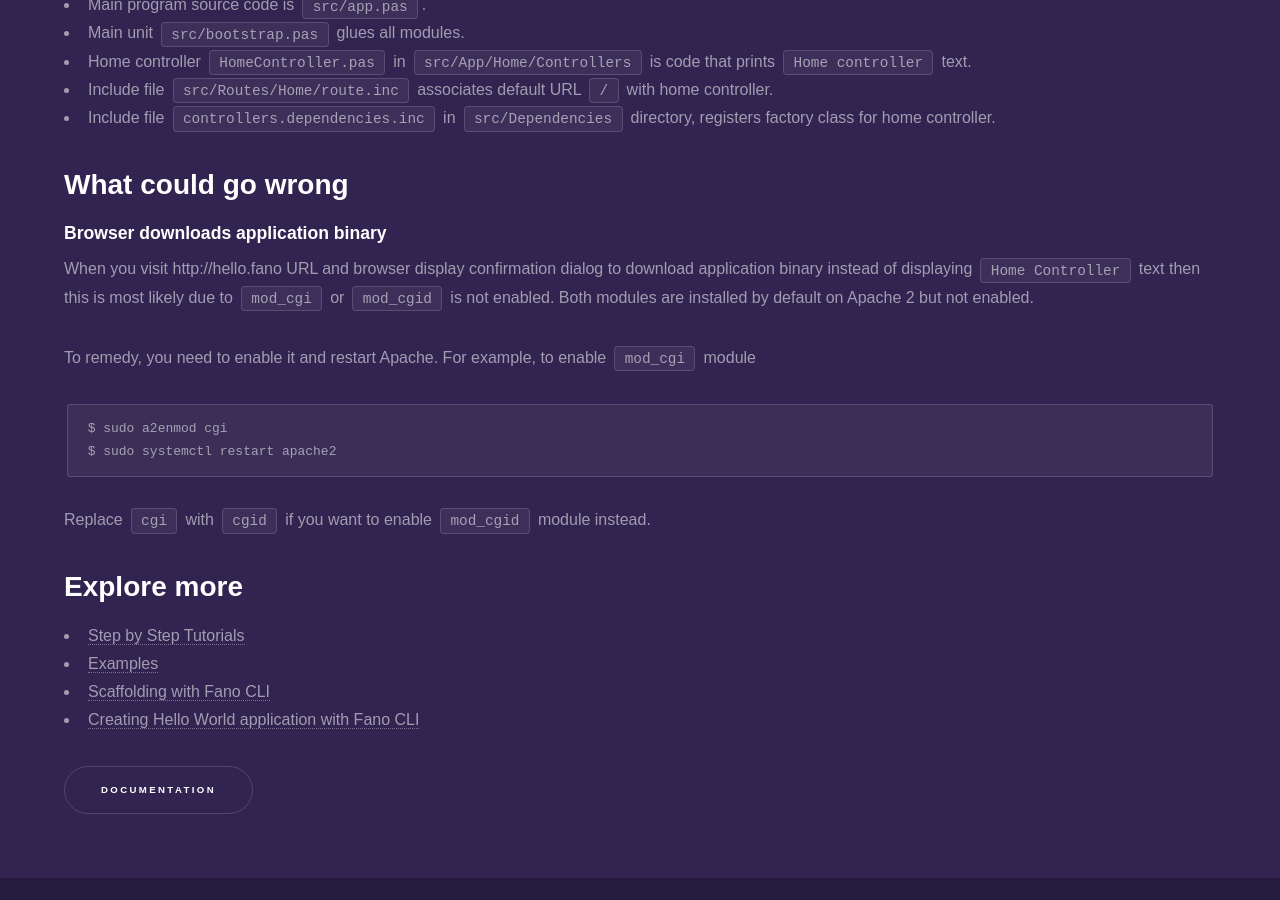
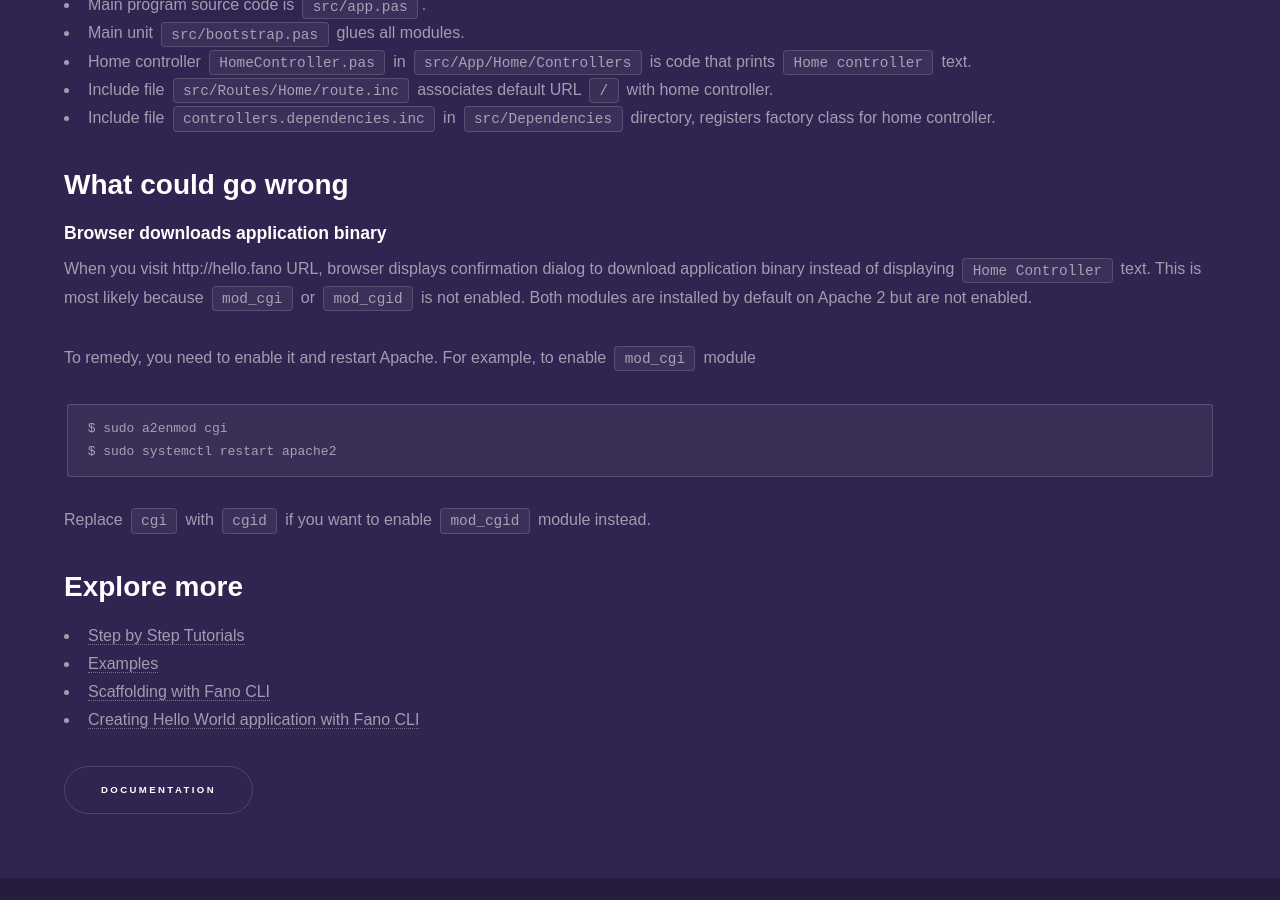
Before and after one commit to fanoframework/fanoframework.github.io, a Jekyll site: the page built from getting-started/index.md, in a window 1280 px wide and 900 px high, scrolled down 3112 px. Built offline with Jekyll 4.4.1, drawn with Linux system fonts in a browser that asks for light colours; our own code applies the rules of GitHub Pages for plain Markdown files.

Commit message:
improve sentence

```diff
--- a/getting-started/index.md
+++ b/getting-started/index.md
@@ -100,8 +100,8 @@ However, Fano CLI creates several files and directories that follows certain ass
 
 ### Browser downloads application binary
 
-When you visit http://hello.fano URL and browser display confirmation dialog to download application binary instead of displaying `Home Controller` text then this is most likely due to
-`mod_cgi` or `mod_cgid` is not enabled. Both modules are installed by default on Apache 2 but not enabled.
+When you visit http://hello.fano URL, browser displays confirmation dialog to download application binary instead of displaying `Home Controller` text. This is most likely because
+`mod_cgi` or `mod_cgid` is not enabled. Both modules are installed by default on Apache 2 but are not enabled.
 
 To remedy, you need to enable it and restart Apache. For example, to enable `mod_cgi` module
 
```
